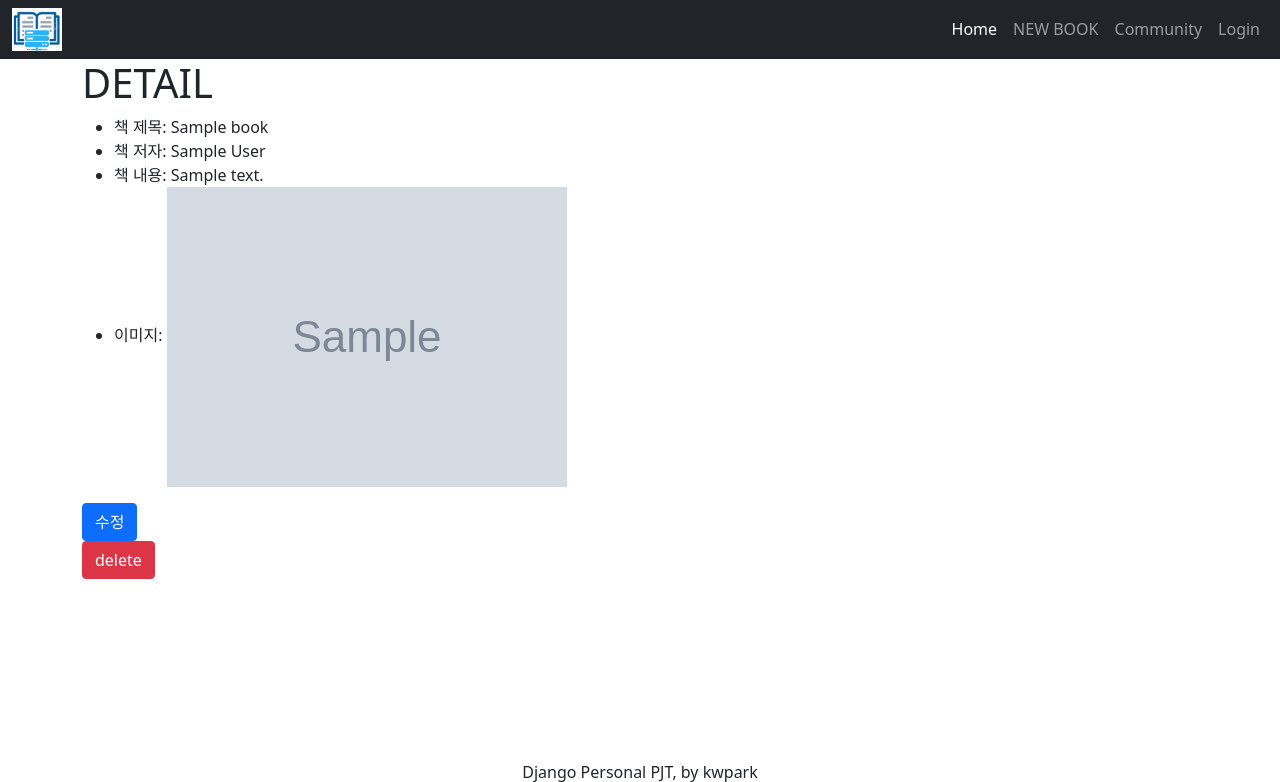
After one commit to Santiago-kwp/django-study, a Django app: page /books/1/ in a window 1280 px wide. The commit adds this page. Shown: the top 782 px of the page. Run offline with Django 3.2, Linux system fonts and the light colour scheme; tables that the repository leaves empty hold one stand-in row (values such as "Sample post"); grey boxes marked "Sample" are stand-in pictures; some libraries are stand-ins or nearby versions.

Commit message:
books app CRUD 완성

```diff
--- /dev/null
+++ b/book intro_review/books/templates/books/detail.html
@@ -0,0 +1,15 @@
+{% extends 'base.html' %}
+{% block content %}
+<h1>DETAIL</h1>
+<ul>
+  <li>책 제목: {{book.title}}</li>
+  <li>책 저자: {{book.author}}</li>
+  <li>책 내용: {{book.description}}</li>
+  <li>이미지: <img src="{{book.image}}" alt=""></li>
+</ul>
+  <a href="{% url 'books:update' book.pk %}" class='btn btn-primary'>수정</a>
+  <form action="{% url 'books:delete' book.pk %}" method='POST'>
+    {% csrf_token %}
+    <button class="btn btn-danger">delete</button>
+  </form>
+{% endblock  %}
--- a/book intro_review/books/templates/books/index.html
+++ b/book intro_review/books/templates/books/index.html
@@ -25,7 +25,7 @@
   </div>
   {% for book in books %}
     <ul>
-      <li>책 제목: {{book.title}}</li>
+      <li>책 제목: <a href="{% url 'books:detail' book.pk %}">{{book.title}}</a></li>
     </ul>
   {% endfor %}
 {% endblock %}
--- a/book intro_review/books/urls.py
+++ b/book intro_review/books/urls.py
@@ -5,5 +5,7 @@ app_name = 'books'
 urlpatterns = [
     path('',views.index, name='index'),
     path('create/',views.create, name='create'),
-
+    path('<int:pk>/',views.detail, name='detail'),
+    path('<int:pk>/update/',views.update, name='update'),
+    path('<int:pk>/delete/',views.delete, name='delete'),
 ]
--- a/book intro_review/books/views.py
+++ b/book intro_review/books/views.py
@@ -1,7 +1,9 @@
-from django.shortcuts import render
+from django.shortcuts import render, redirect
+from django.views.decorators.http import require_http_methods, require_POST, require_safe
 from .models import Book
 from .forms import BookForm
 
+@require_safe
 def index(request):
     books = Book.objects.order_by('-pk')
     context = {
@@ -9,14 +11,45 @@ def index(request):
     }
     return render(request,'books/index.html', context)
 
+@require_http_methods(['GET','POST'])
 def create(request):
     if request.method =='POST':
         form = BookForm(request.POST)
         if form.is_valid():
             book = form.save()
+            return redirect('books:detail', book.pk)
     else:
         form = BookForm()
     context = {
         'form': form,
     }
     return render(request, 'books/create.html', context)
+
+@require_safe
+def detail(request, pk):
+    book = Book.objects.get(pk = pk)
+    context = {
+        'book':book,
+    }
+    return render(request, 'books/detail.html',context)
+
+@require_http_methods(['GET','POST'])
+def update(request, pk):
+    book = Book.objects.get(pk=pk)
+    if request.method == 'POST':
+        form = BookForm(request.POST, instance=book)
+        if form.is_valid():
+            form.save()
+            return redirect('books:detail',pk)
+    else:
+        form = BookForm(instance=book)
+    context = {
+        'form':form,
+    }
+    return render(request, 'books/update.html', context)
+
+@require_POST
+def delete(request, pk):
+    book = Book.objects.get(pk=pk)
+    book.delete()
+    return redirect('books:index')
```
Also changed, not shown: book intro_review/books/templates/books/update.html (added, +11 -0 lines).
